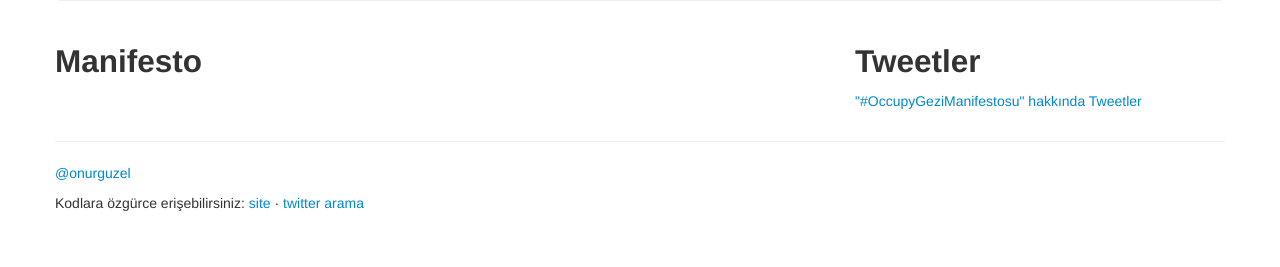
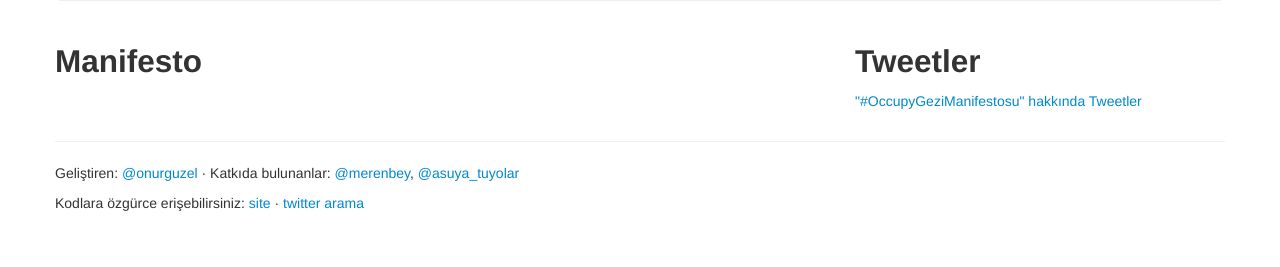
Before and after one commit to onurguzel/occupygezimanifest-web, a Django app: page / in a window 1280 px wide. Shown: the part 353-620 px from the top of the page. Run offline with Django 3.2, Linux system fonts and the light colour scheme; data that the repository does not hold is empty; some libraries are stand-ins or nearby versions.

Commit message:
Improve credits in the footer

```diff
--- a/templates/index.html
+++ b/templates/index.html
@@ -53,7 +53,7 @@
             <hr>
 
             <footer>
-                <p><a href="http://onurguzel.com/twitter" target="_blank">@onurguzel</a></p>
+                <p>Geliştiren: <a href="http://onurguzel.com/twitter" target="_blank">@onurguzel</a> &middot; Katkıda bulunanlar: <a href="https://twitter.com/merenbey" target="_blank">@merenbey</a>, <a href="https://twitter.com/asuya_tuyolar" target="_blank">@asuya_tuyolar</a></p>
                 <p>Kodlara özgürce erişebilirsiniz: <a href="https://github.com/onurguzel/occupygezimanifest-web" target="_blank">site</a> &middot; <a href="https://github.com/onurguzel/occupygezimanifest-tweets" target="_blank">twitter arama</a></p>
             </footer>
 
```
